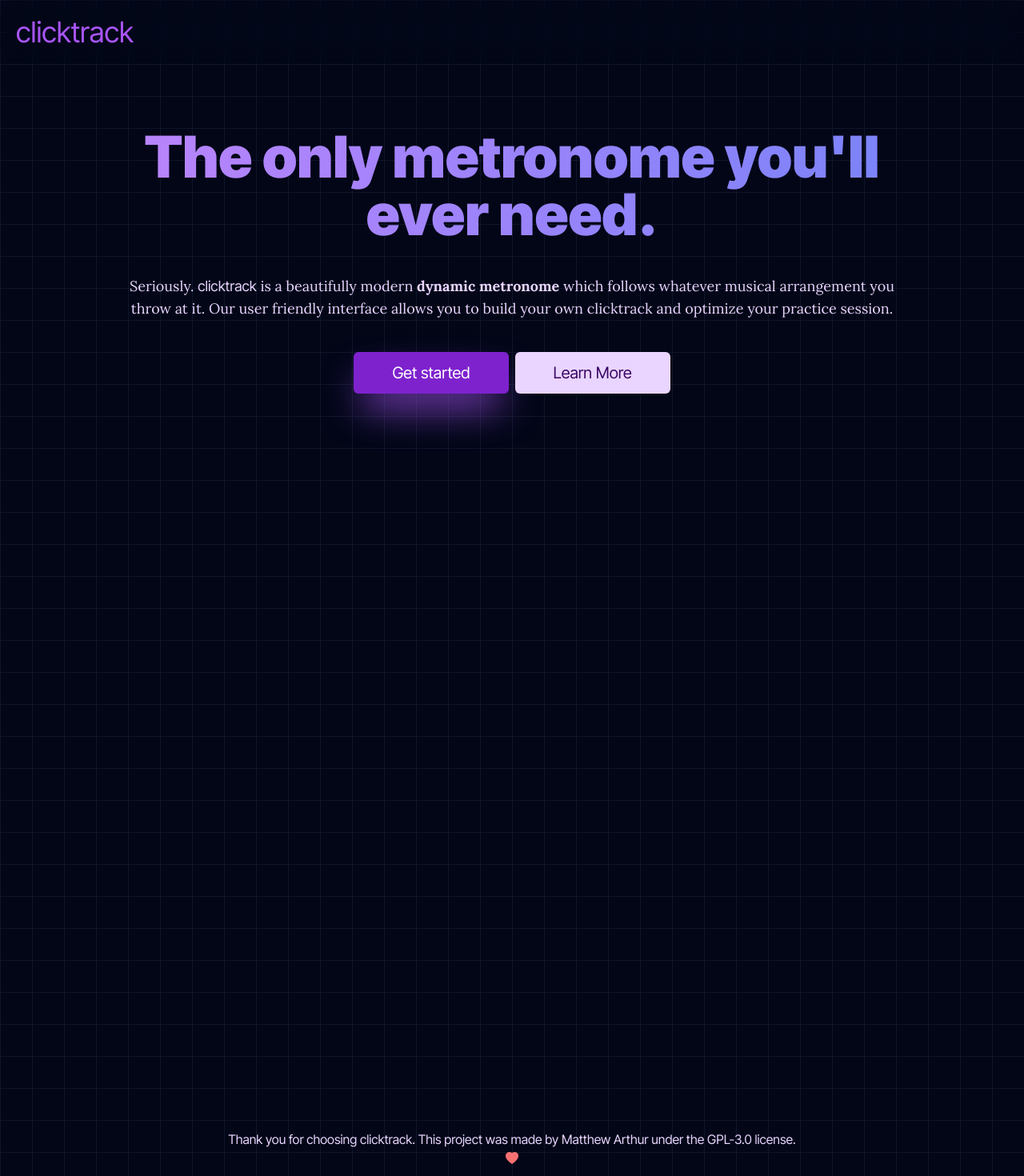
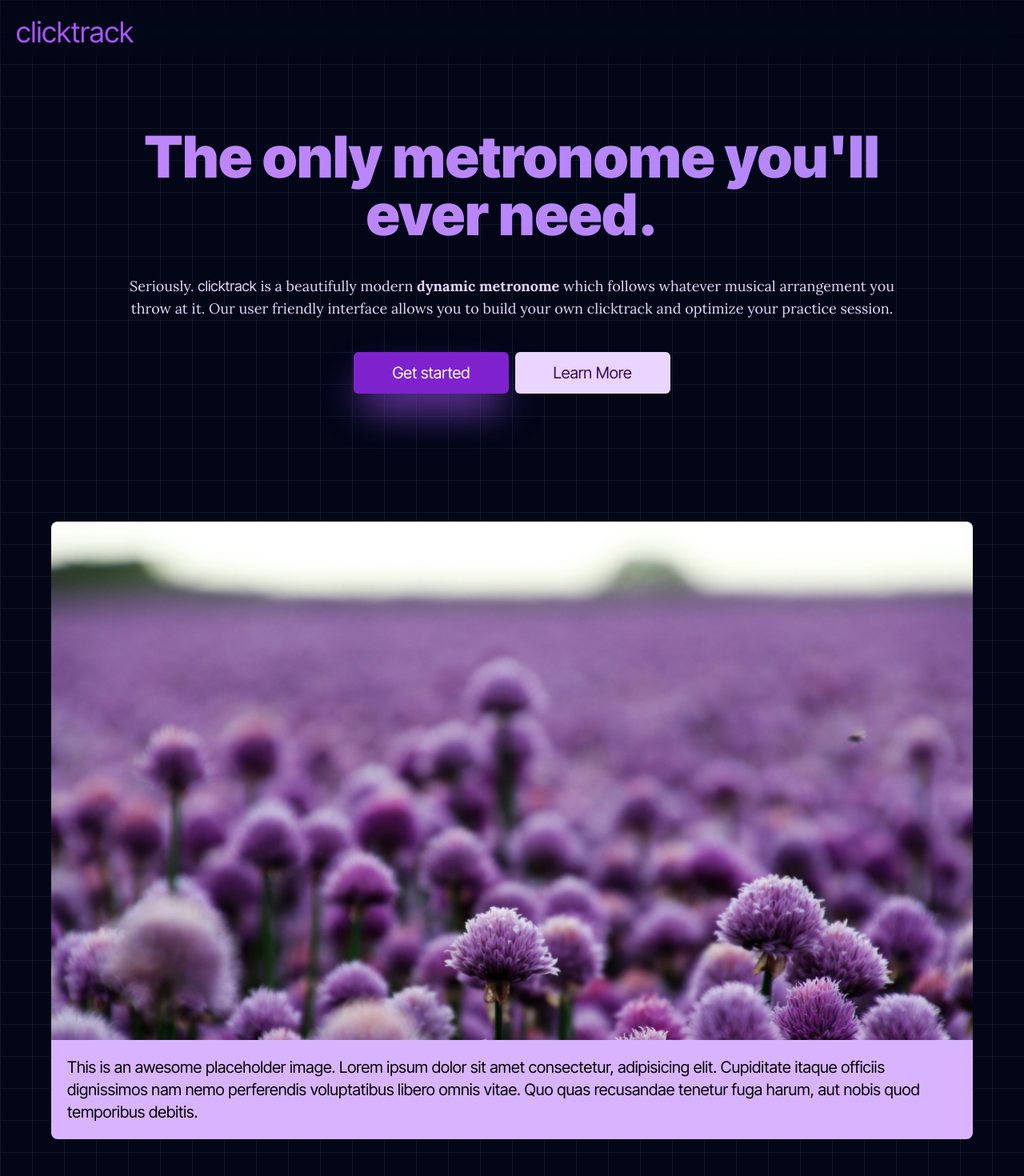
Before and after one commit to arthurmatthew/clicktrack, a React (Vite) app in the folder client/: page / in a window 1280 px wide. Shown: the top 1470 px of the page at 80% size. Built offline with nearby package versions, Linux system fonts and the light colour scheme.

Commit message:
Placeholder image

```diff
--- a/client/src/pages/index/index.tsx
+++ b/client/src/pages/index/index.tsx
@@ -1,5 +1,7 @@
 import { motion } from 'framer-motion';
 import './index.css';
+
+import placeholder from '../../assets/placeholder.jpg';
 
 const Index = () => {
   return (
@@ -7,18 +9,18 @@ const Index = () => {
       <section className="flex flex-col items-center justify-center px-2">
         <div className="mx-auto flex max-w-5xl flex-col justify-center py-20">
           <motion.h1
-            initial={{ opacity: 0, scale: 0.8 }}
-            animate={{ opacity: 1, scale: 1 }}
-            transition={{ duration: 0.5 }}
+            initial={{ opacity: 0, x: -200 }}
+            animate={{ opacity: 1, x: 0 }}
+            transition={{ duration: 0.8, ease: 'easeInOut' }}
             id="title"
-            className="bg-gradient-to-r from-purple-400 via-blue-500 to-purple-700 bg-clip-text text-center text-5xl font-black text-transparent sm:text-7xl"
+            className="bg-gradient-to-r from-purple-400 via-violet-400 to-purple-700 bg-clip-text text-center text-5xl font-black text-transparent sm:text-7xl"
           >
             The only metronome you'll ever need.
           </motion.h1>
           <motion.p
-            initial={{ opacity: 0, scale: 0.8 }}
-            animate={{ opacity: 1, scale: 1 }}
-            transition={{ duration: 0.5, delay: 0.1 }}
+            initial={{ opacity: 0, x: -200 }}
+            animate={{ opacity: 1, x: 0 }}
+            transition={{ duration: 0.8, ease: 'easeInOut', delay: 0.1 }}
             className="lora mx-2 mt-10 text-center text-base text-purple-200 sm:text-lg"
           >
             Seriously. <i className="inter not-italic">clicktrack</i> is a{' '}
@@ -30,9 +32,9 @@ const Index = () => {
           </motion.p>
           <div className="mt-10 flex flex-wrap justify-center gap-2">
             <motion.a
-              initial={{ opacity: 0, scale: 0.8 }}
-              animate={{ opacity: 1, scale: 1 }}
-              transition={{ duration: 0.5, delay: 0.2 }}
+              initial={{ opacity: 0, x: -200 }}
+              animate={{ opacity: 1, x: 0 }}
+              transition={{ duration: 0.8, ease: 'easeInOut', delay: 0.3 }}
               href="/app"
               target="_blank"
             >
@@ -46,9 +48,9 @@ const Index = () => {
               </motion.button>
             </motion.a>
             <motion.a
-              initial={{ opacity: 0, scale: 0.8 }}
-              animate={{ opacity: 1, scale: 1 }}
-              transition={{ duration: 0.5, delay: 0.3 }}
+              initial={{ opacity: 0, x: -200 }}
+              animate={{ opacity: 1, x: 0 }}
+              transition={{ duration: 0.8, ease: 'easeInOut', delay: 0.2 }}
             >
               <motion.button
                 whileTap={{ scale: 0.9 }}
@@ -62,7 +64,22 @@ const Index = () => {
           </div>
         </div>
       </section>
-      <section className="h-screen"></section>
+      <section className="my-20 flex flex-col px-2">
+        <div className="mx-auto flex w-full max-w-6xl flex-col">
+          <div className="aspect-video w-full overflow-hidden rounded-lg rounded-b-none bg-black">
+            <img src={placeholder} className="object-cover" />
+          </div>
+        </div>
+        <div className="mx-auto flex w-full max-w-6xl flex-col">
+          <p className="w-full rounded-lg rounded-t-none bg-purple-300 p-5 text-xl">
+            This is an awesome placeholder image. Lorem ipsum dolor sit amet
+            consectetur, adipisicing elit. Cupiditate itaque officiis
+            dignissimos nam nemo perferendis voluptatibus libero omnis vitae.
+            Quo quas recusandae tenetur fuga harum, aut nobis quod temporibus
+            debitis.
+          </p>
+        </div>
+      </section>
       <section className="flex flex-col items-center p-10 text-purple-200">
         <p className="text-center">
           Thank you for choosing clicktrack. This project was made by Matthew
```
Also changed, not shown: client/src/assets/placeholder.jpg (added).
